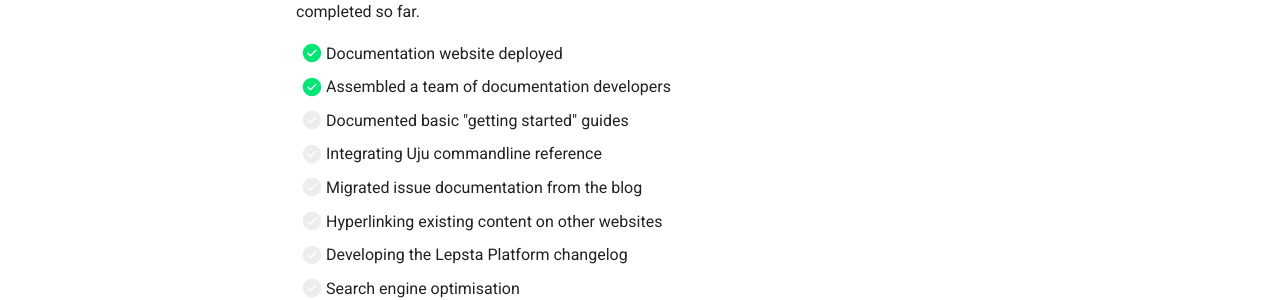
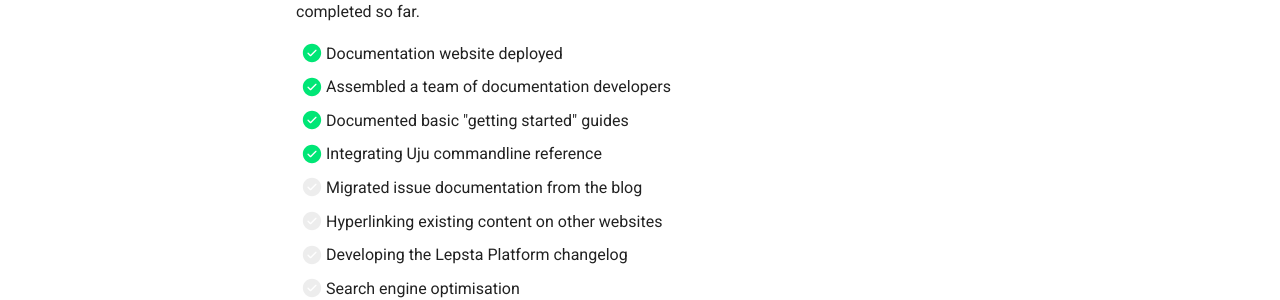
Before and after one commit to lepsta/docs, an MkDocs documentation site: the page built from docs/index.md, in a window 1280 px wide and 1154 px high. Shown: the part 730-1030 px from the top of the window. Built offline with MkDocs 1.6.1 and Material for MkDocs 9.7.7, drawn with Linux system fonts in a browser that asks for light colours.

Commit message:
Checked completed tasks

```diff
--- a/docs/index.md
+++ b/docs/index.md
@@ -18,8 +18,8 @@
 
 * [x] Documentation website deployed
 * [x] Assembled a team of documentation developers
-* [ ] Documented basic "getting started" guides
-* [ ] Integrating Uju commandline reference
+* [x] Documented basic "getting started" guides
+* [x] Integrating Uju commandline reference
 * [ ] Migrated issue documentation from the blog
 * [ ] Hyperlinking existing content on other websites
 * [ ] Developing the Lepsta Platform changelog
```
